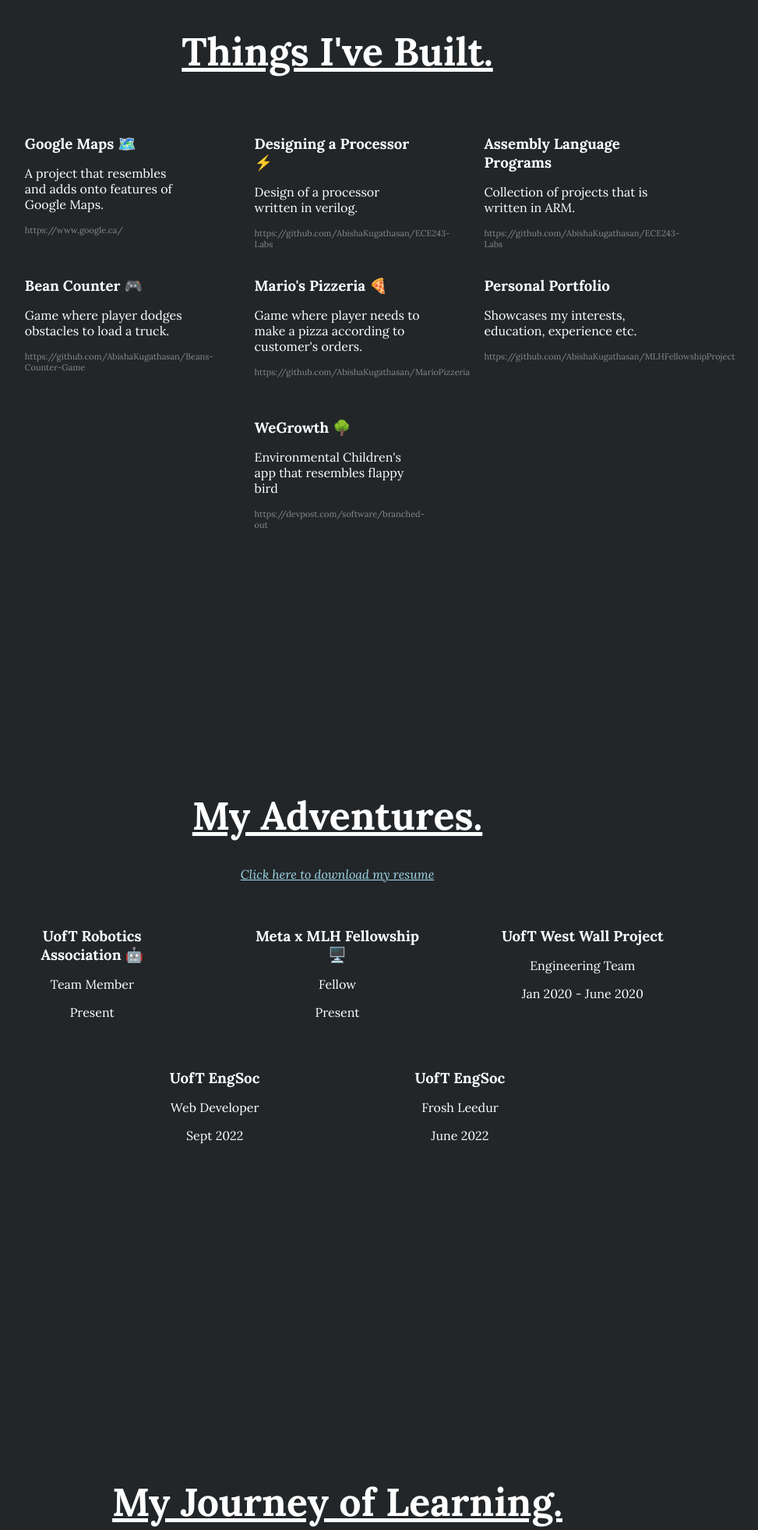
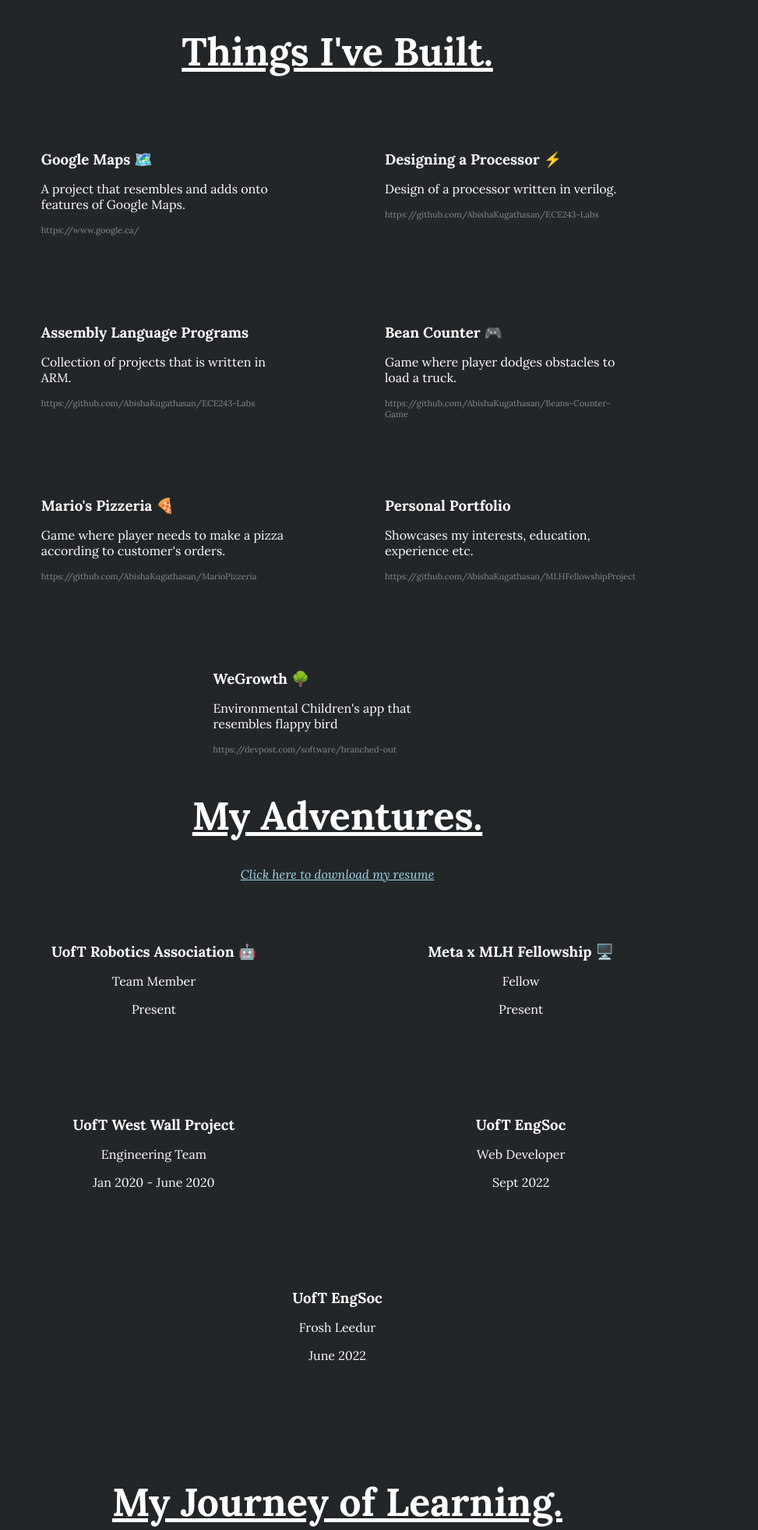
Before and after one commit to AbishaKugathasan/personal-site, a Flask app: page / in a window 1280 px wide. Shown: the part 1678-3640 px from the top of the page at 78% size, without its empty margins (207-1180 px from the left). Run offline with Flask 2, Linux system fonts and the light colour scheme; parts of the project's set-up code (start-up, migrations or seed data) failed here and were passed over; some libraries are stand-ins or nearby versions; some web fonts are replaced.

Commit message:
Update main.css

```diff
--- a/app/static/styles/main.css
+++ b/app/static/styles/main.css
@@ -334,10 +334,10 @@ ul a:hover {
   border-radius: 1px;
   border: 1px solid transparent;
   background: #222629;
-  width: 20%;
+  width: 30%;
   max-height: 100px;
-  padding: 20px;
-  margin: 20px;
+  padding: 30px;
+  margin: 30px;
   text-align: left;
   color: white;
 }
```
